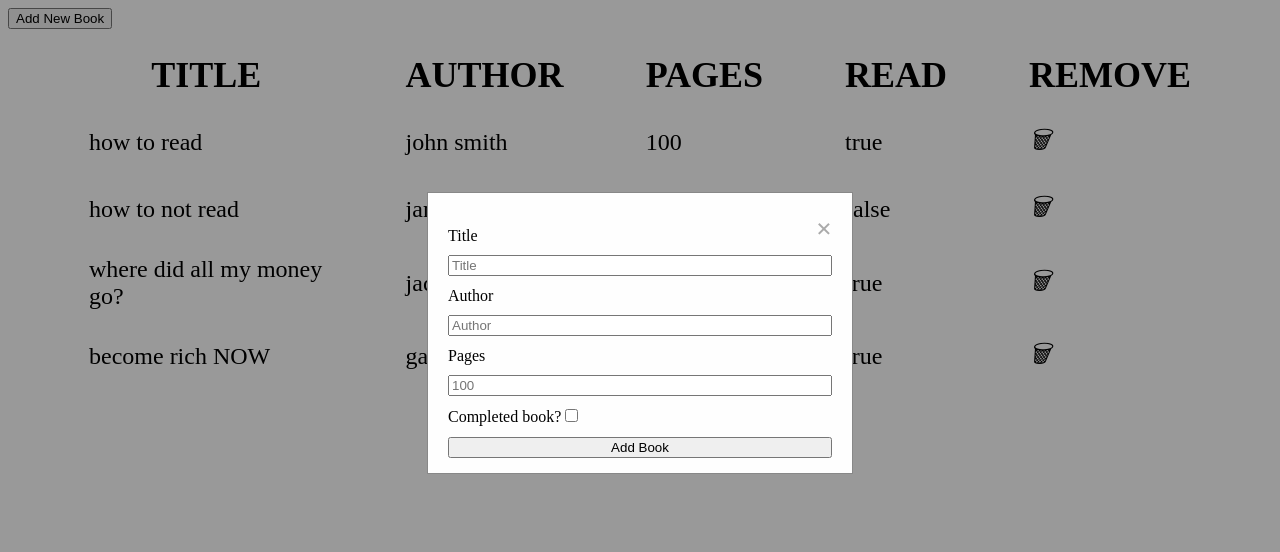
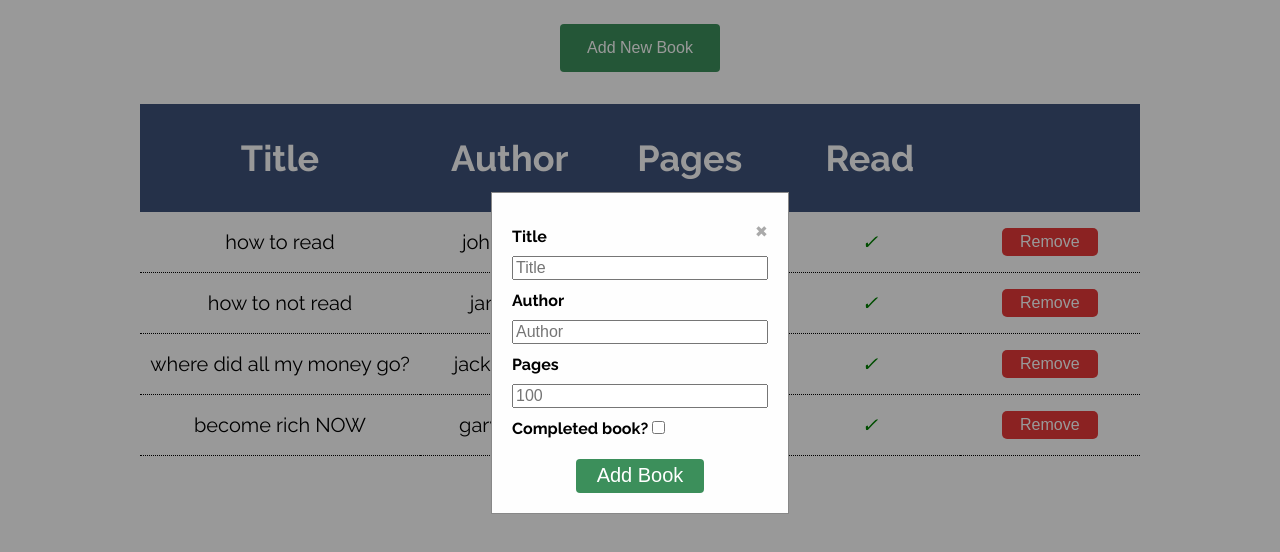
Before and after one commit to chanre/library, a plain HTML site: page index.html in a window 1280 px wide. Both pictures are taken after a click on the button "Add New Book". Drawn offline with Linux system fonts and the light colour scheme.

Commit message:
Add remove + change read button + styling
Changed the remove button to a larger button for ease of use, but kept
the checkmark / X for the read status. Users can click the read status
to change it. Changed the modal + table to be more readable.

```diff
--- a/index.html
+++ b/index.html
@@ -12,12 +12,12 @@
       <button id="newBook"> Add New Book </button>
       <table id="library">
         <thead id="libraryHeader">
-          <tr>
-            <th>TITLE</th>
-            <th>AUTHOR</th>
-            <th>PAGES</th>
-            <th>READ</th>
-            <th>REMOVE</th>
+          <tr class="headerRow">
+            <th>Title</th>
+            <th>Author</th>
+            <th>Pages</th>
+            <th>Read</th>
+            <th></th>
           </tr>
         </thead>
         <tbody id="body">
--- a/library.js
+++ b/library.js
@@ -19,7 +19,6 @@ function displayBooks() {
     bookTable = document.querySelector("#body");
     bookTable.textContent = "";
     myLibrary.forEach((book) => {
-        console.log(book);
         const newBookRow = document.createElement("tr");
         newBookRow.dataset.index = myLibrary.indexOf(book);
         newBookRow.classList.add('bookDetails');
@@ -38,15 +37,42 @@ function displayBooks() {
         newBookRow.appendChild(pages);
 
         const read = document.createElement("td");
-        read.textContent = book.read;
+        const check = document.createElement("i");
+        if (read) {
+            check.textContent = "\u{2713}";
+            check.classList.add("true");
+        } else {
+            check.textContent = "\u{2715}";
+            check.classList.add("false");
+        }
+        read.appendChild(check);
         newBookRow.appendChild(read);
+        check.addEventListener("click", ()=> {
+            const index = check.parentElement.parentElement.dataset.index;
+            if(myLibrary[index].read) {
+                myLibrary[index].read = false;
+                check.textContent = "\u{2715}";
+                check.className = "false";
+            } else {
+                myLibrary[index].read = true;
+                check.textContent = "\u{2713}";
+                check.className = "true";
+            }
+        });
 
         const remove = document.createElement("td");
-        const trash = document.createElement("i");
+        const trash = document.createElement("button");
         trash.classList.add("remove");
-        trash.textContent = "\u{1F5D1}";
+        trash.textContent = "Remove";
         remove.appendChild(trash);
         newBookRow.appendChild(remove);
+
+        trash.addEventListener("click", ()=> {
+            const index = trash.parentElement.parentElement.dataset.index;
+            myLibrary.splice(index, 1);
+            console.log("poop " + index);
+            displayBooks();
+        });
     });
 };
 
@@ -65,6 +91,7 @@ const add = document.getElementById("newBook");
 const closeButton = document.getElementsByClassName("close")[0];
 const submit = document.getElementById("addBook");
 const remove = document.querySelectorAll(".remove");
+const table = document.getElementById("body");
 
 add.addEventListener("click", ()=> {
     modal.style.display = "block";
@@ -80,21 +107,7 @@ submit.addEventListener("click", (e)=> {
     let author = document.getElementById("author").value;
     let pages = document.getElementById("pages").value;
     let read = document.getElementById("read").checked;
-    let book;
-    console.log(read);
-    if (read) {
-        book = new Book(title, author, pages, "\u{2713}");
-    } else {
-        book = new Book(title, author, pages, "\u{2715}");
-    }
+    let book = new Book(title, author, pages, read);
     addBookToLibrary(book);
     modal.style.display = "none";
 })
-
-remove.forEach((td)=> {
-    td.addEventListener("click", (e)=> {
-        const index = td.parentElement.parentElement.dataset.index;
-        myLibrary.splice(index, 1);
-        displayBooks();
-    })
-})
--- a/style.css
+++ b/style.css
@@ -1,13 +1,58 @@
+@font-face {
+    font-family: Raleway;
+    src: url(Raleway-VariableFont_wght.ttf);
+}
+
+html {
+    font-family: Raleway, Helvetica, Arial, sans-serif;
+}
+
+body {
+    display: flex;
+    flex-direction: column;
+    align-items: center;
+}
+
+#newBook {
+    margin-top: 1rem;
+    width: 10rem;
+    height: 3rem;
+    font-size: 16px;
+    background-color: rgb(60, 143, 91);
+    border: none;
+    border-radius: 0.25rem;
+    color: white;
+}
+
+#newBook:hover {
+    background-color: rgb(46, 112, 71);
+}
+
 #library {
-    border-spacing: 5em 1.5em;
+    margin: 2em 0;
+}
+
+#library, th, td {
+    border-collapse: collapse;
+    padding: 0.5em;
+    text-align: center;
+    min-width: 4em;
+    height: 2em;
 }
 
 #libraryHeader {
     font-size: 36px;
+    padding: 10px;
+    background-color: #3E5279;
+    color: white;
 }
 
 #body {
-    font-size: 24px;
+    font-size: 20px;
+}
+
+tbody td {
+    border-bottom: dotted black 1px;
 }
 
 #newBookModal {
@@ -28,12 +73,34 @@
     margin: 15% auto;
     padding: 20px;
     border: 1px solid #888;
-    width: 30%;
-    height: 30%;
+    width: 20%;
+    height: 35%;
     display: flex;
     flex-direction: column;
     gap: 0.65em;
+    font-weight: bold;
 }
+
+#form input, #form button {
+    font-size: 16px;
+}
+
+#form button {
+    width: 50%;
+    height: 20%;
+    font-size: 20px;
+    align-self: center;
+    margin-top: 0.5em;
+    background-color: rgb(60, 143, 91);
+    color: white;
+    border-radius: 0.25rem;
+    border: none;
+}
+
+#form button:hover{
+    background-color: rgb(46, 112, 71);
+}
+
 
 #titleDiv {
     display:flex;
@@ -55,3 +122,31 @@
     text-decoration: none;
     cursor:pointer;
 }
+
+.remove {
+    width: 60%;
+    height: 70%;
+    font-size: 16px;
+    background-color: rgb(231, 57, 57);
+    color: white;
+    border-radius: 5px;
+    border: none;
+}
+
+.remove:hover {
+    background-color: rgb(206, 50, 50);
+}
+
+.true {
+    color: green;
+}
+
+.false {
+    color: red;
+}
+
+.true:hover,
+.false:hover,
+.remove:hover {
+    cursor: pointer;
+}
```
Also changed, not shown: Raleway-VariableFont_wght.ttf (added).
